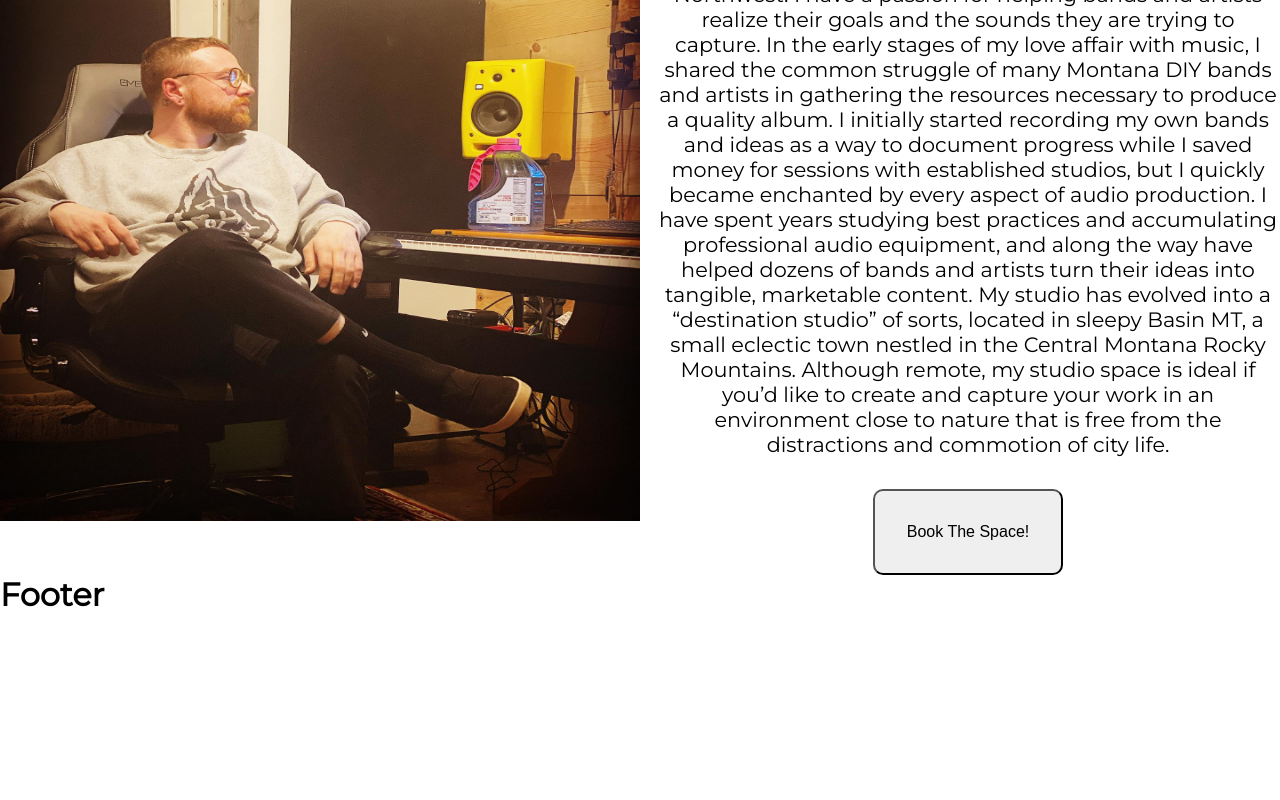
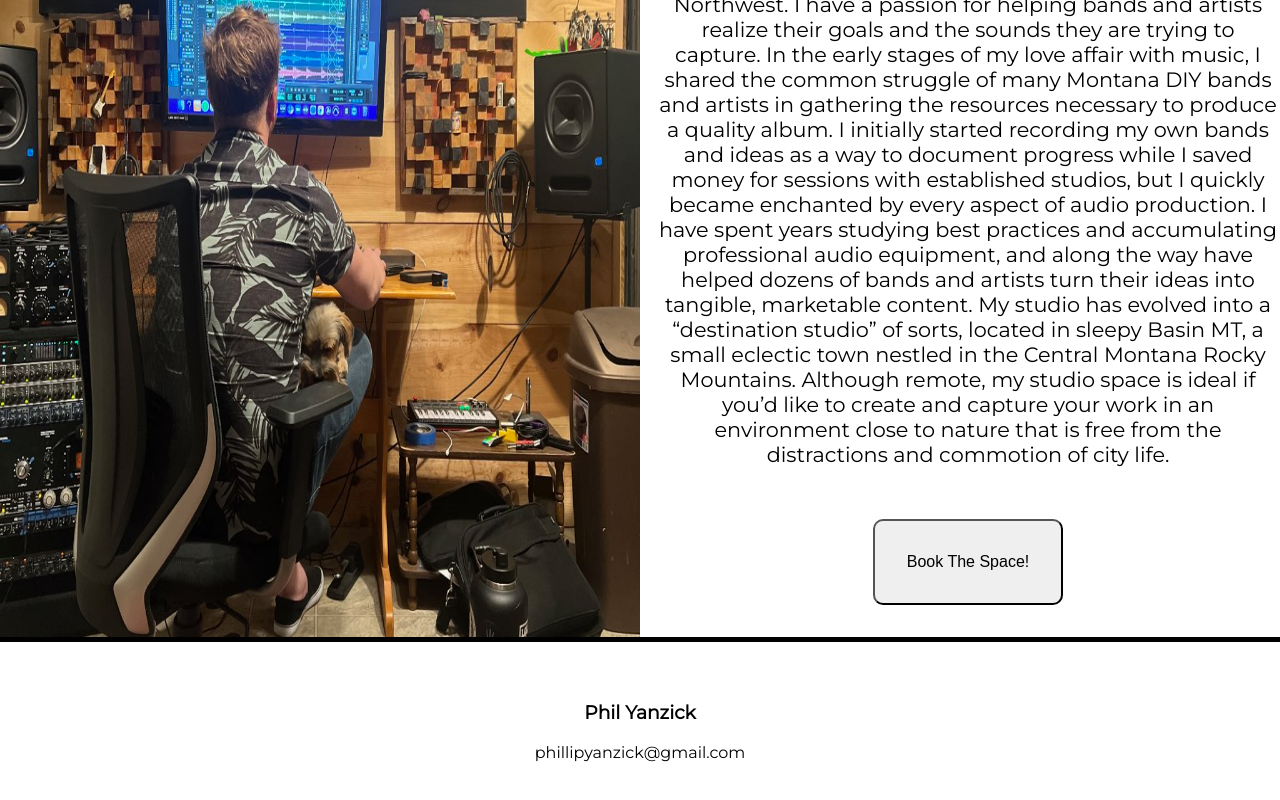
Before and after one commit to Randycullins08/phil-yanzick-studio, a React (Create React App) app: page / in a window 1280 px wide. Shown: the part 908-1708 px from the top of the page. Before the commit the page ends 1522 px from the top, so only its background shows below. Built offline with nearby package versions, Linux system fonts and the light colour scheme.

Commit message:
mobile styles started

```diff
--- a/src/components/AboutSection.js
+++ b/src/components/AboutSection.js
@@ -1,4 +1,4 @@
-import Phil from "../img/phil.jpg";
+import Phil from "../img/phil.jpeg";
 
 export default function AboutSection() {
   return (
@@ -10,25 +10,27 @@ export default function AboutSection() {
       <div className="about-content-wrapper">
         <div className="bio-wrapper">
           <h3>Hey, I’m Phil!</h3>
-          I’m a music and sound producer operating from the great state of
-          Montana. I have a background in engineering, mixing, and mastering
-          bands from the Midwest, and Pacific Northwest. I have a passion for
-          helping bands and artists realize their goals and the sounds they are
-          trying to capture. In the early stages of my love affair with music, I
-          shared the common struggle of many Montana DIY bands and artists in
-          gathering the resources necessary to produce a quality album. I
-          initially started recording my own bands and ideas as a way to
-          document progress while I saved money for sessions with established
-          studios, but I quickly became enchanted by every aspect of audio
-          production. I have spent years studying best practices and
-          accumulating professional audio equipment, and along the way have
-          helped dozens of bands and artists turn their ideas into tangible,
-          marketable content. My studio has evolved into a “destination studio”
-          of sorts, located in sleepy Basin MT, a small eclectic town nestled in
-          the Central Montana Rocky Mountains. Although remote, my studio space
-          is ideal if you’d like to create and capture your work in an
-          environment close to nature that is free from the distractions and
-          commotion of city life.
+          <p>
+            I’m a music and sound producer operating from the great state of
+            Montana. I have a background in engineering, mixing, and mastering
+            bands from the Midwest, and Pacific Northwest. I have a passion for
+            helping bands and artists realize their goals and the sounds they
+            are trying to capture. In the early stages of my love affair with
+            music, I shared the common struggle of many Montana DIY bands and
+            artists in gathering the resources necessary to produce a quality
+            album. I initially started recording my own bands and ideas as a way
+            to document progress while I saved money for sessions with
+            established studios, but I quickly became enchanted by every aspect
+            of audio production. I have spent years studying best practices and
+            accumulating professional audio equipment, and along the way have
+            helped dozens of bands and artists turn their ideas into tangible,
+            marketable content. My studio has evolved into a “destination
+            studio” of sorts, located in sleepy Basin MT, a small eclectic town
+            nestled in the Central Montana Rocky Mountains. Although remote, my
+            studio space is ideal if you’d like to create and capture your work
+            in an environment close to nature that is free from the distractions
+            and commotion of city life.
+          </p>
         </div>
 
         <button>Book The Space!</button>
--- a/src/components/Footer.js
+++ b/src/components/Footer.js
@@ -1,7 +1,13 @@
 export default function Footer() {
   return (
-    <div>
-      <h1>Footer</h1>
+    <div className="footer-container">
+      <div className="footer-header">
+        <h3>Phil Yanzick</h3>
+      </div>
+
+      <div className="footer-content">
+        <span>phillipyanzick@gmail.com</span>
+      </div>
     </div>
   );
 }
--- a/src/styles/components/aboutSection.scss
+++ b/src/styles/components/aboutSection.scss
@@ -3,9 +3,10 @@
   grid-template-columns: repeat(2, 1fr);
   justify-content: center;
   align-items: center;
+  border-top: 5px solid black;
 
   .image-wrapper {
-    height: 40em;
+    height: 100%;
     width: 100%;
 
     img {
@@ -21,17 +22,35 @@
     flex-direction: column;
     margin-left: 1em;
     text-align: center;
-    height: 100%;
+    height: 80%;
 
     .bio-wrapper {
       font-size: 1.3em;
     }
 
     button {
-      margin-top: 2em;
+      margin: 2em;
       padding: 2em;
       border-radius: 10px;
       font-size: 1em;
     }
   }
 }
+
+@media (max-width: 768px) {
+  .about-section-container {
+    display: flex;
+    flex-direction: column;
+    justify-content: center;
+    align-items: center;
+
+    .image-wrapper {
+      height: 30em;
+      border-bottom: 5px solid black;
+    }
+
+    .about-content-wrapper {
+      margin: 1em;
+    }
+  }
+}
--- /dev/null
+++ b/src/styles/components/footer.scss
@@ -0,0 +1,8 @@
+.footer-container {
+  height: 10em;
+  display: flex;
+  justify-content: center;
+  align-items: center;
+  flex-direction: column;
+  border-top: 5px solid black;
+}
--- a/src/styles/components/heroSection.scss
+++ b/src/styles/components/heroSection.scss
@@ -7,6 +7,7 @@
   display: flex;
   justify-content: center;
   align-items: center;
+  border-top: 5px solid black;
 
   .hero-section-header {
     color: white;
@@ -22,3 +23,20 @@
     }
   }
 }
+
+@media (max-width: 768px) {
+  .hero-section-container {
+    background-attachment: inherit;
+    height: 30rem;
+
+    .hero-section-header {
+      h1 {
+        font-size: 3.5em;
+      }
+
+      p {
+        font-size: 1em;
+      }
+    }
+  }
+}
--- a/src/styles/main.scss
+++ b/src/styles/main.scss
@@ -2,6 +2,7 @@
 @import "./header.scss";
 @import "./components/heroSection.scss";
 @import "./components/aboutSection.scss";
+@import "./components/footer.scss";
 
 body {
   font-family: "Montserrat", sans-serif;
```
Also changed, not shown: src/img/phil.jpeg (added).
